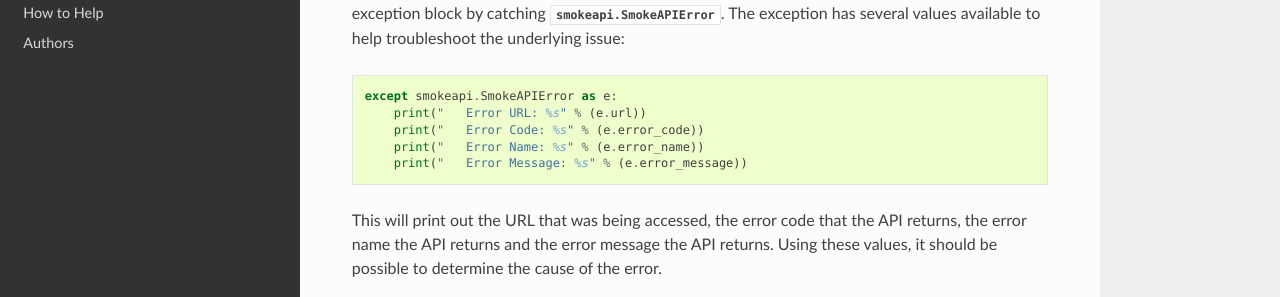
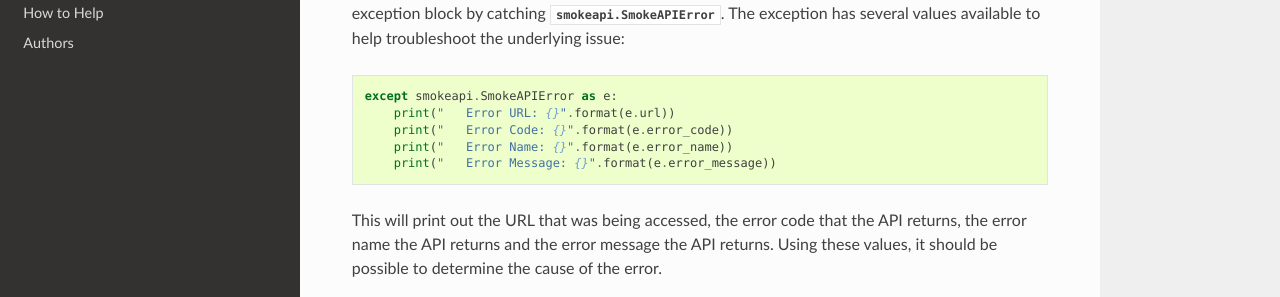
Before and after one commit to AWegnerGitHub/smokeapi, a Sphinx documentation site: the page built from docs/user/quickstart.rst, in a window 1280 px wide and 900 px high, scrolled down 2188 px. Shown: the part 430-727 px from the top of the window. Built offline with Sphinx 7.4.7 and the Read the Docs theme 2.0.0, drawn with Linux system fonts in a browser that asks for light colours; pages that are not in the unit, such as notebooks, are missing from menus.

Commit message:
Updates documentation to add version history and exception example to use .format

```diff
--- a/docs/index.rst
+++ b/docs/index.rst
@@ -69,3 +69,6 @@
    dev/contributing
    dev/todo
    dev/authors
+
+
+.. include:: ../HISTORY.rst
--- a/docs/user/quickstart.rst
+++ b/docs/user/quickstart.rst
@@ -117,10 +117,10 @@
 issue::
 
     except smokeapi.SmokeAPIError as e:
-        print("   Error URL: %s" % (e.url))
-        print("   Error Code: %s" % (e.error_code))
-        print("   Error Name: %s" % (e.error_name))
-        print("   Error Message: %s" % (e.error_message))
+        print("   Error URL: {}".format(e.url))
+        print("   Error Code: {}".format(e.error_code))
+        print("   Error Name: {}".format(e.error_name))
+        print("   Error Message: {}".format(e.error_message))
 
 This will print out the URL that was being accessed, the error code that the
 API returns, the error name the API returns and the error message the API
```
